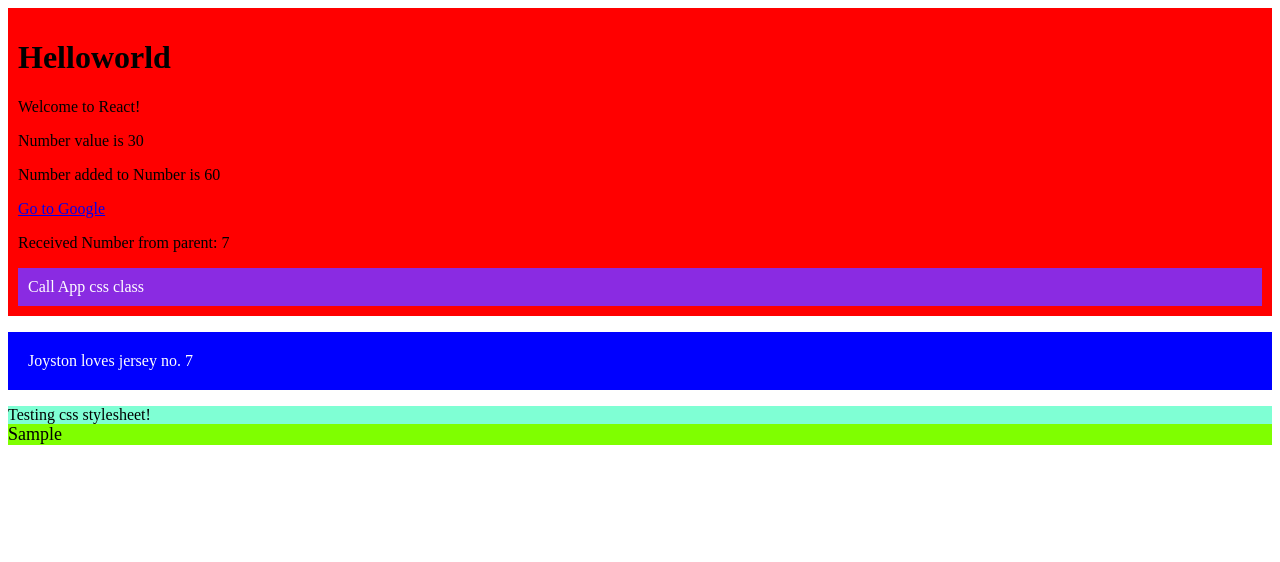
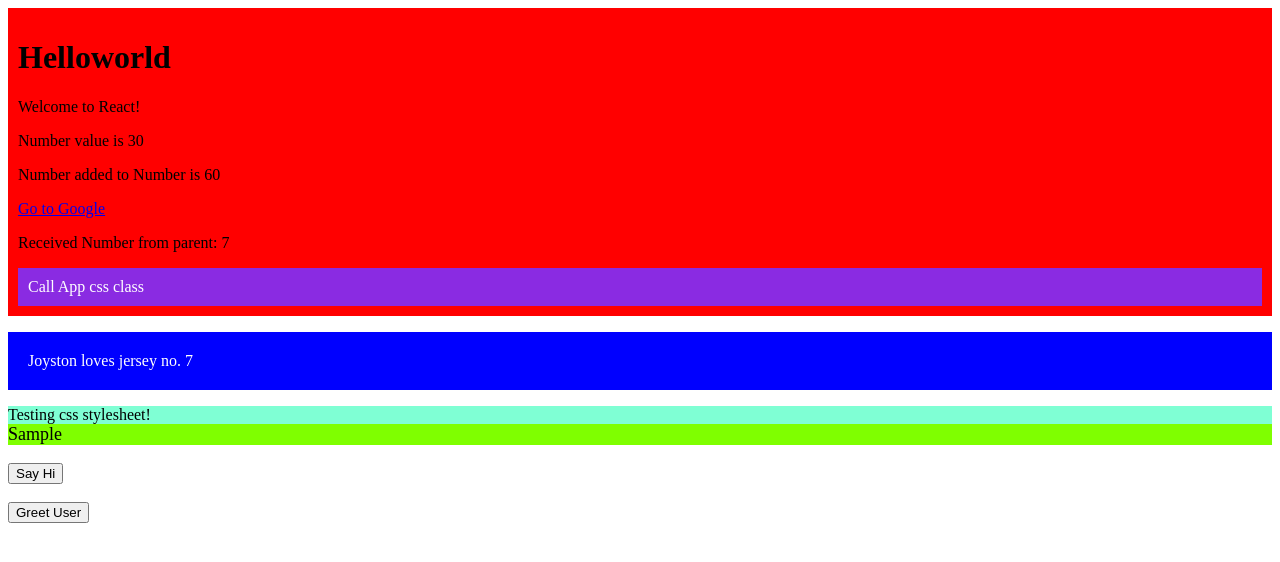
Before and after one commit to joyston/ReactApps, a React (Create React App) app in the folder demo-app/: page / in a window 1280 px wide. Shown: the top 562 px of the page. Built offline with nearby package versions, Linux system fonts and the light colour scheme.

Commit message:
-implemented basic events in React

```diff
--- a/demo-app/src/App.js
+++ b/demo-app/src/App.js
@@ -2,7 +2,8 @@ import Helloworld from "./Components/helloworld";
 import Content from "./Components/contents";
 import Sample from "./Components/sample";
 import './App.css';
-import Style from "./Components/Sample.module.css";
+import Greeting from "./Components/Events";
+import { GreetUser } from "./Components/Events";
 
 function App() {
   const name = "Joyston";
@@ -14,6 +15,10 @@ function App() {
       <Content name={name} number={num} />
       <div className="SheetStyle">Testing css stylesheet!</div>
       <Sample></Sample>
+      <br></br>
+      <Greeting></Greeting>
+      <br></br>
+      <GreetUser></GreetUser>
     </div>
   );
 }
--- /dev/null
+++ b/demo-app/src/Components/Events.js
@@ -0,0 +1,26 @@
+import React from 'react'
+
+export default function Greeting() {
+    function sayHi() {
+        alert('Hello');
+    }
+    return (
+        <div><button onClick={sayHi}>Say Hi</button></div>
+
+    )
+}
+
+//named export
+export function GreetUser() {
+
+
+    function sayFullName(name, sname) {
+        alert('Hello ' + name + ' ' + sname + '!');
+    }
+
+    return (
+        <div>
+            <button onClick={() => sayFullName('Joyston', 'Fernandes')} >Greet User</button>
+        </div>
+    )
+}
```
